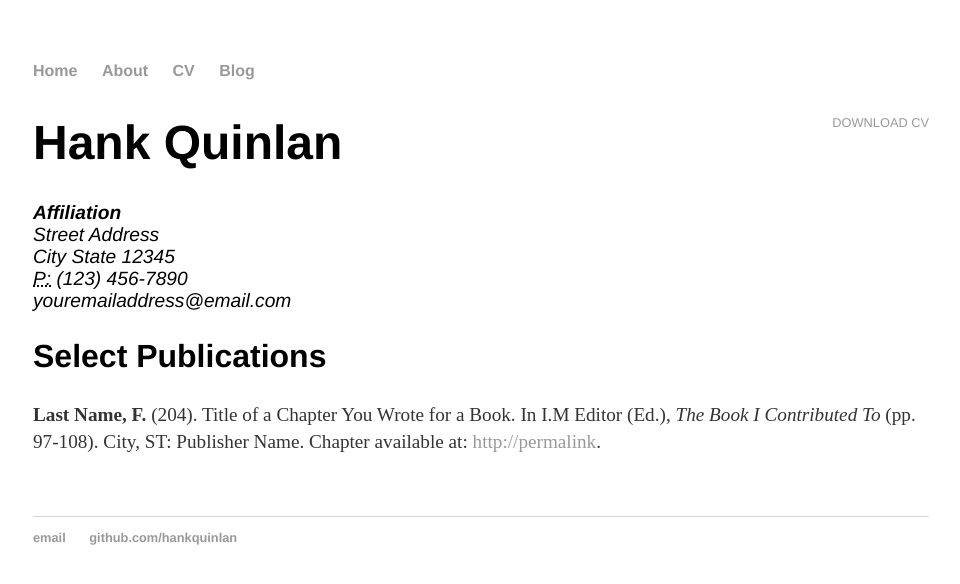
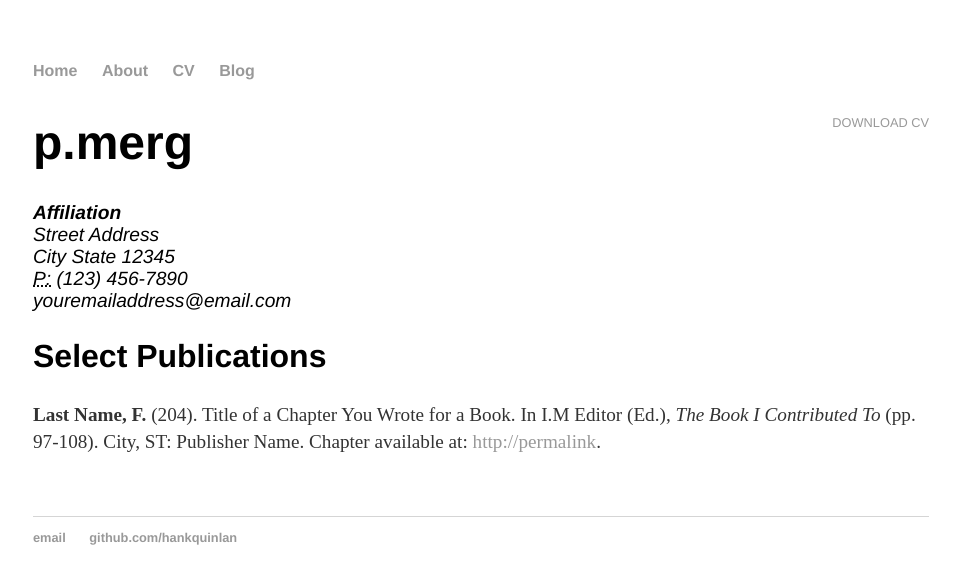
Before and after one commit to pmerg/pmerg.github.io, a Jekyll site: the page built from cv/index.html, in a window 1280 px wide. Shown: the top 584 px of the page, without its empty margins (159-1119 px from the left). Built offline with Jekyll 4.4.1, drawn with Linux system fonts in a browser that asks for light colours.

Commit message:
Update index.html

```diff
--- a/cv/index.html
+++ b/cv/index.html
@@ -5,7 +5,7 @@ title: CV of Your Name
 
 	<div class="cv">
 		<a href="#" class="download" title="Download CV as PDF">Download CV</a>
-					<h1>Hank Quinlan</h1>
+					<h1>p.merg</h1>
 					<address>
 					<strong>Affiliation</strong><br>
 					Street Address<br>
```
